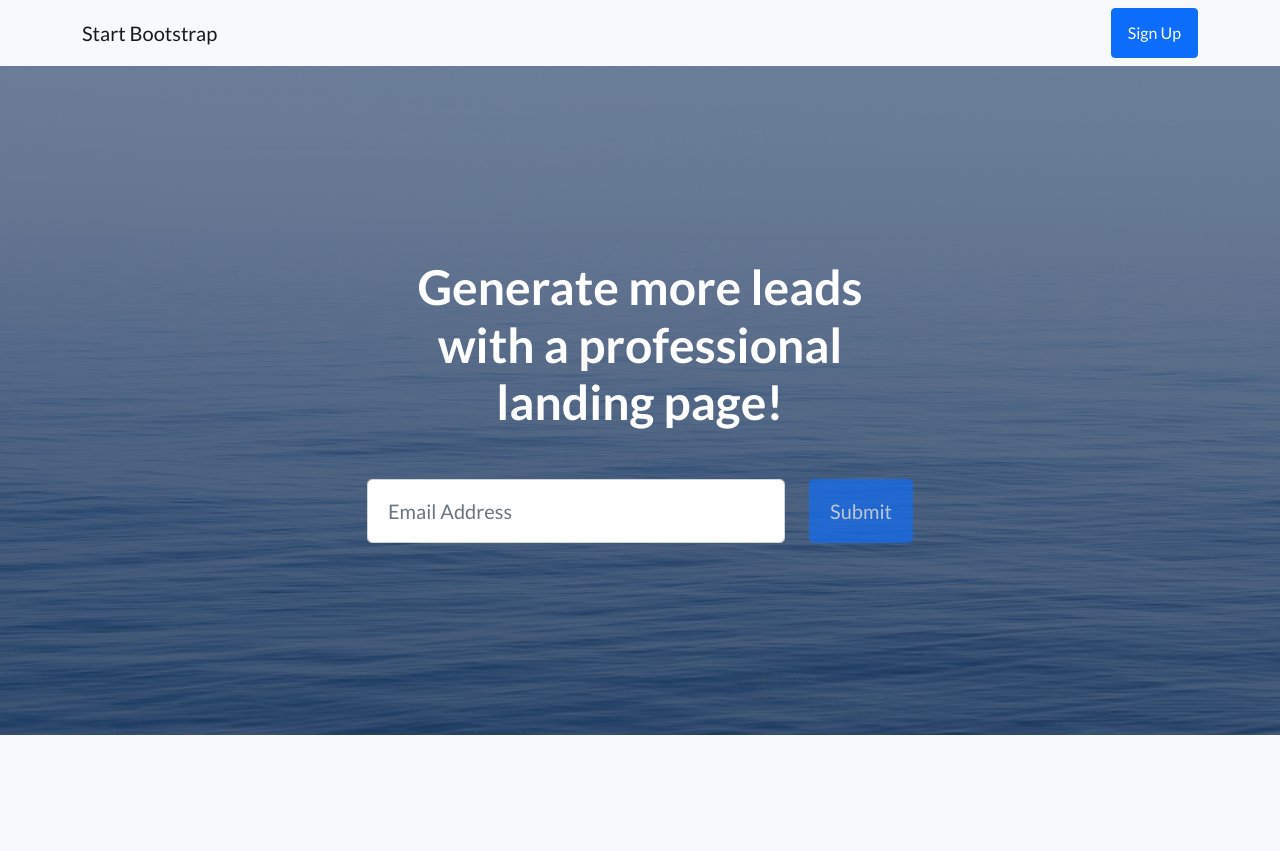
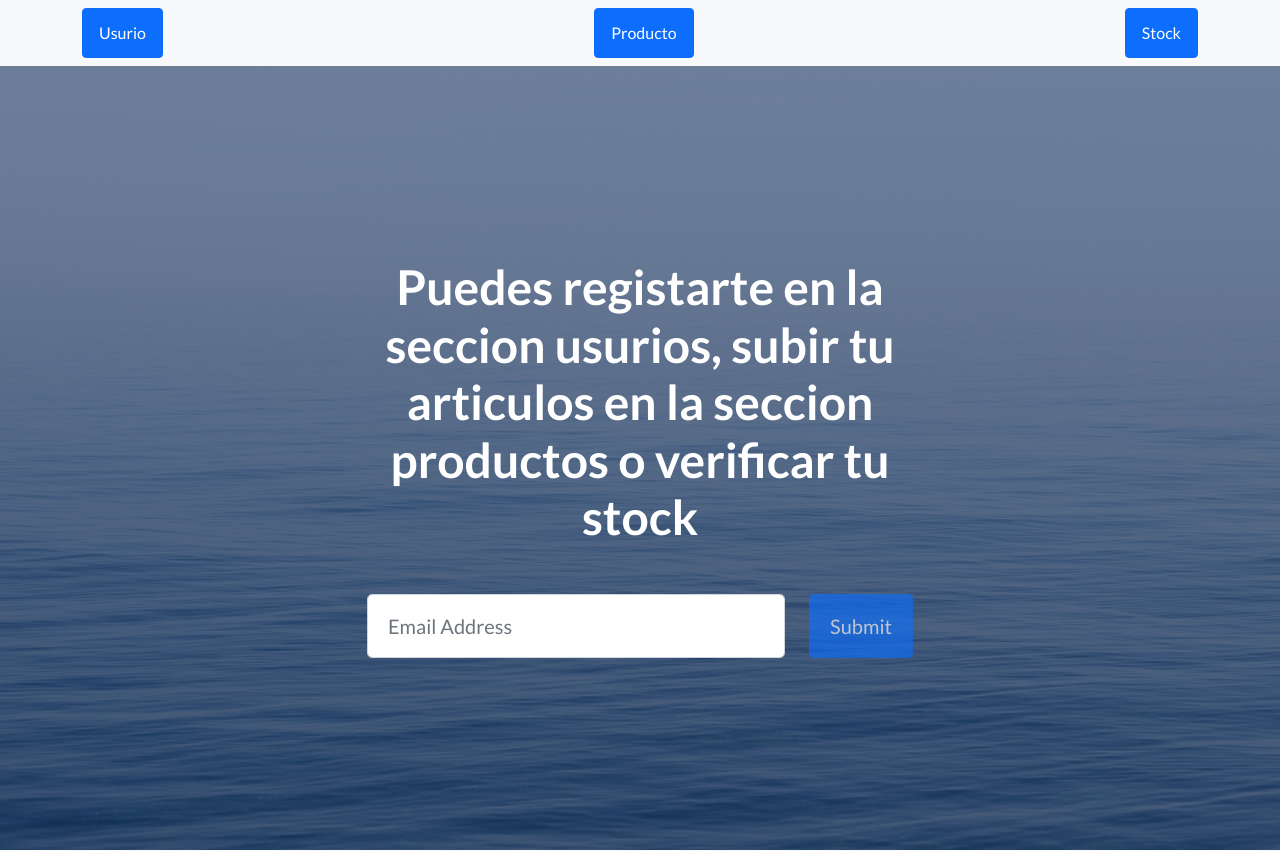
Before and after one commit to SamirNaranjo/Entrega1_Grupo9, a Django app: page /AppRegistro/ in a window 1280 px wide. Shown: the top 851 px of the page. Run offline with Django 4.2, Linux system fonts and the light colour scheme; some libraries are stand-ins or nearby versions.

Commit message:
Se realizo temple usuario

```diff
--- a/AppRegistro/Templates/AppRegistro/inicio.html
+++ b/AppRegistro/Templates/AppRegistro/inicio.html
@@ -20,8 +20,9 @@
         <!-- Navigation-->
         <nav class="navbar navbar-light bg-light static-top">
             <div class="container">
-                <a class="navbar-brand" href="#!">Start Bootstrap</a>
-                <a class="btn btn-primary" href="#signup">Sign Up</a>
+                <a class="btn btn-primary" href="usuario">Usurio</a>
+                <a class="btn btn-primary" href="#signup">Producto</a>
+                <a class="btn btn-primary" href="#signup">Stock</a>
             </div>
         </nav>
         <!-- Masthead-->
@@ -31,7 +32,7 @@
                     <div class="col-xl-6">
                         <div class="text-center text-white">
                             <!-- Page heading-->
-                            <h1 class="mb-5">Generate more leads with a professional landing page!</h1>
+                            <h1 class="mb-5">Puedes registarte en la seccion usurios, subir tu articulos en la seccion productos o verificar tu stock</h1>
                             <!-- Signup form-->
                             <!-- * * * * * * * * * * * * * * *-->
                             <!-- * * SB Forms Contact Form * *-->
--- a/AppRegistro/urls.py
+++ b/AppRegistro/urls.py
@@ -1,8 +1,11 @@
 from django.urls import path
 from .views import  inicio
+from .views import usuario
 
 urlpatterns = [
     path('', inicio),
     # path('personas/', personas),
+    path('usuario/' , usuario ),
+
 
 ]
--- a/AppRegistro/views.py
+++ b/AppRegistro/views.py
@@ -9,3 +9,7 @@ def inicio(request):
 # def personas(request):
 
 #     return render(request, 'Appcoder/personas.html')
+
+def usuario(request):
+
+    return render(request, 'AppRegistro/usuario.html')
```
Also changed, not shown: AppRegistro/Templates/AppRegistro/usuario.html (added, +17 -0 lines).
